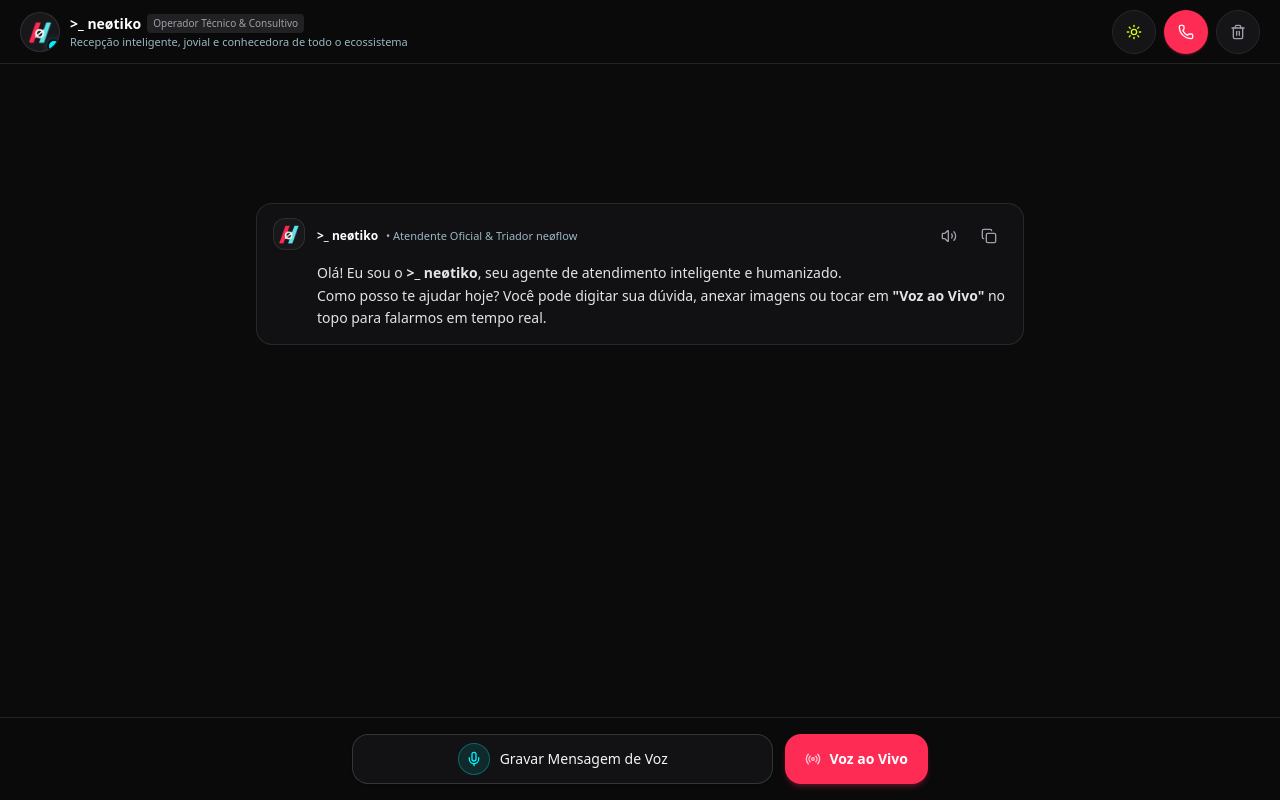
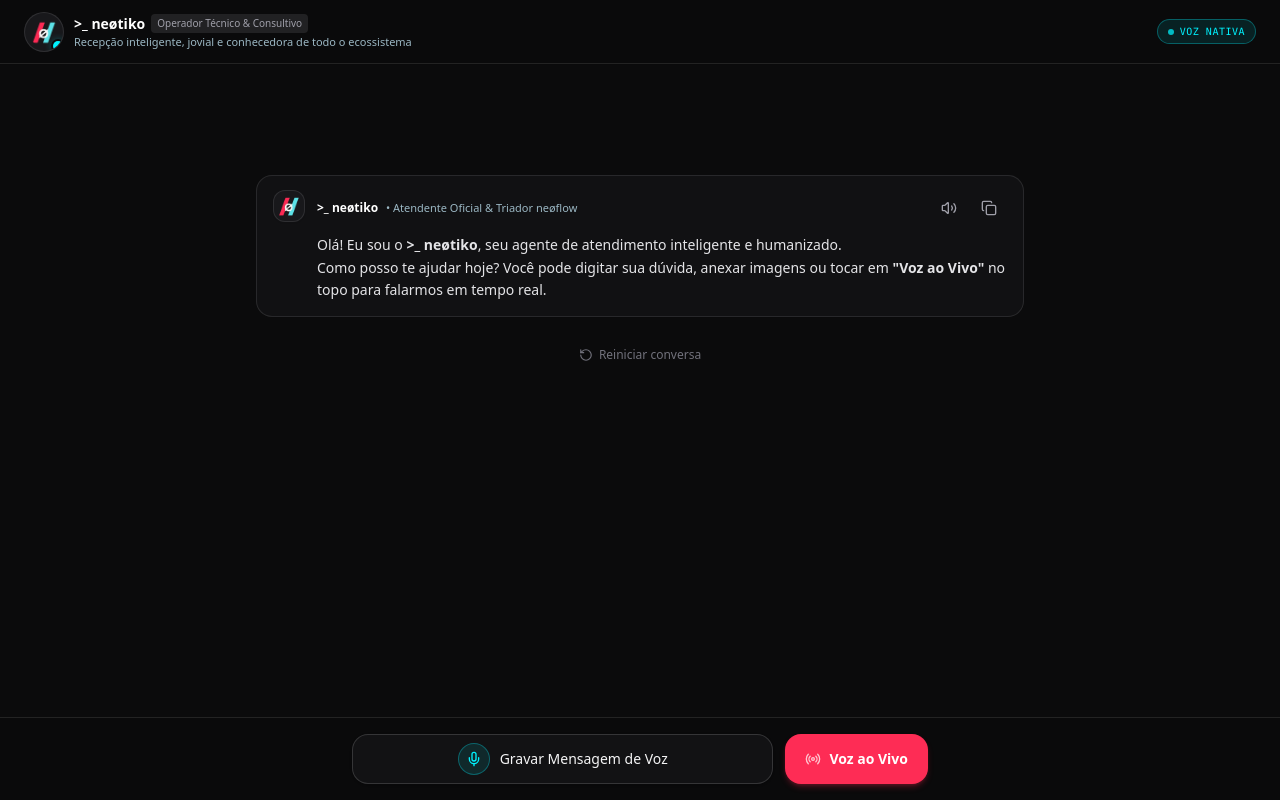
Before and after one commit to nsf-ctory/neo-auti, a React (Vite) app: page / in a window 1280 px wide. Built offline with nearby package versions, Linux system fonts and the light colour scheme.

Commit message:
feat(ui): implement option 3 native voice hero and clean header

```diff
--- a/src/App.tsx
+++ b/src/App.tsx
@@ -1,4 +1,5 @@
 import { useEffect, useRef, useState } from "react";
+import { Phone, RotateCcw } from "lucide-react";
 import { ChatInput } from "./components/ChatInput";
 import { ChatMessage } from "./components/ChatMessage";
 import { Header } from "./components/Header";
@@ -124,14 +125,7 @@ export default function App() {
   };
 
   const handleClearChat = () => {
-    setMessages([
-      {
-        id: `welcome-${Date.now()}`,
-        role: "assistant",
-        content: `Histórico reiniciado. O que gostaria de conversar agora?`,
-        timestamp: Date.now(),
-      },
-    ]);
+    setMessages([]);
   };
 
   const handleStartLiveCall = () => {
@@ -283,15 +277,7 @@ export default function App() {
   return (
     <div className="flex flex-col h-dvh w-full bg-zinc-50 dark:bg-[#0b0b0c] text-zinc-900 dark:text-zinc-100 font-sans antialiased select-auto overflow-hidden transition-colors">
       {/* Sleek Mobile-First Header */}
-      <Header
-        activePersona={activePersona}
-        isEditorOpen={isEditorOpen}
-        onToggleEditor={() => setIsEditorOpen((prev: any) => !prev)}
-        onClearChat={handleClearChat}
-        onStartLiveCall={handleStartLiveCall}
-        theme={theme}
-        onToggleTheme={handleToggleTheme}
-      />
+      <Header activePersona={activePersona} />
 
       {/* Main Content Area */}
       <div className="flex-1 flex relative overflow-hidden">
@@ -301,21 +287,49 @@ export default function App() {
           <div className="flex-1 overflow-y-auto px-3 sm:px-4 py-3 sm:py-4 space-y-3">
             <div className="max-w-3xl mx-auto space-y-3 min-h-[50vh] flex flex-col justify-center">
               {messages.length === 0 && (
-                <div className="flex flex-col items-center justify-center py-10 px-4 text-center space-y-4 select-none my-auto">
-                  <div className="w-16 h-16 rounded-full bg-zinc-100 dark:bg-zinc-900 border border-zinc-200 dark:border-white/10 flex items-center justify-center shadow-lg p-2 overflow-hidden">
-                    <img
-                      src={activePersona.avatar}
-                      alt={activePersona.name}
-                      className="w-full h-full object-contain rounded-full"
-                    />
+                <div className="flex flex-col items-center justify-center py-6 sm:py-10 px-4 text-center select-none my-auto animate-in fade-in zoom-in-95 duration-300">
+                  {/* Halo Visualizer Rings (Siri / Gemini Live pulse) */}
+                  <div className="relative flex items-center justify-center mb-6">
+                    <div className="absolute w-36 h-36 sm:w-44 sm:h-44 rounded-full bg-[#fe2c55]/10 animate-ping opacity-25" />
+                    <div className="absolute w-28 h-28 sm:w-36 sm:h-36 rounded-full bg-gradient-to-tr from-[#fe2c55]/25 via-[#00f2fe]/20 to-[#d7fe09]/15 blur-xl animate-pulse" />
+                    <div className="relative w-24 h-24 sm:w-28 sm:h-28 rounded-full bg-zinc-900 border-2 border-white/10 shadow-[0_0_30px_rgba(254,44,85,0.2)] p-2.5 overflow-hidden flex items-center justify-center ring-2 ring-[#00f2fe]/30">
+                      <img
+                        src={activePersona.avatar}
+                        alt={activePersona.name}
+                        className="w-full h-full object-contain rounded-full drop-shadow-[0_0_12px_rgba(0,242,254,0.3)]"
+                      />
+                    </div>
                   </div>
-                  <div className="space-y-1.5 max-w-sm">
-                    <h2 className="text-sm sm:text-base font-semibold text-zinc-900 dark:text-white">
-                      Atendimento por Voz neøflow
+
+                  {/* Hero Identity & Description */}
+                  <div className="space-y-2 max-w-sm">
+                    <div className="inline-flex items-center gap-1.5 px-2.5 py-1 rounded-full bg-white/[0.04] border border-white/10 text-[10px] font-mono tracking-widest text-[#00f2fe] uppercase">
+                      <span className="w-1.5 h-1.5 rounded-full bg-[#00f2fe] animate-pulse" />
+                      Voz Bidirecional Nativa
+                    </div>
+                    <h2 className="text-xl sm:text-2xl font-bold tracking-tight text-zinc-900 dark:text-white">
+                      Atendimento &gt;_ neøtiko
                     </h2>
-                    <p className="text-xs text-zinc-600 dark:text-[#9bb7c3] leading-relaxed">
-                      Converse diretamente com o <strong>{activePersona.name}</strong> gravando uma mensagem de áudio ou inicie uma <strong>Chamada de Voz ao Vivo</strong> em tempo real.
+                    <p className="text-xs sm:text-sm text-zinc-600 dark:text-[#9bb7c3] leading-relaxed">
+                      Triagem e assessoria oficial TikTok Shop & Creators. Inicie uma chamada ao vivo agora ou envie mensagens gravadas de áudio.
                     </p>
+                  </div>
+
+                  {/* Primary Call Action Button */}
+                  <div className="pt-6 flex flex-col items-center gap-2.5">
+                    <button
+                      type="button"
+                      onClick={handleStartLiveCall}
+                      className="group relative flex items-center gap-3 px-6 py-3.5 rounded-2xl bg-[#fe2c55] hover:bg-[#ff3b5c] text-white font-medium text-sm sm:text-base shadow-[0_8px_30px_rgba(254,44,85,0.35)] hover:shadow-[0_10px_35px_rgba(254,44,85,0.5)] transition-all duration-200 active:scale-95 cursor-pointer"
+                    >
+                      <div className="w-8 h-8 rounded-full bg-white/20 flex items-center justify-center group-hover:scale-110 transition-transform">
+                        <Phone className="w-4 h-4 fill-current text-white animate-pulse" />
+                      </div>
+                      <span className="tracking-tight">Iniciar Chamada ao Vivo</span>
+                    </button>
+                    <span className="text-[11px] font-mono text-zinc-500 dark:text-zinc-400">
+                      ou use o microfone abaixo para gravar áudio
+                    </span>
                   </div>
                 </div>
               )}
@@ -328,6 +342,21 @@ export default function App() {
                 <div className="flex items-center gap-2 text-zinc-600 dark:text-[#9bb7c3] text-xs py-2 px-3">
                   <div className="w-2 h-2 rounded-full bg-[#d7fe09] animate-pulse" />
                   <span>{activePersona.name} está respondendo...</span>
+                </div>
+              )}
+
+              {/* Discreet Conversation Reset Button */}
+              {messages.length > 0 && !isLoading && (
+                <div className="pt-3 pb-1 flex justify-center">
+                  <button
+                    type="button"
+                    onClick={handleClearChat}
+                    className="inline-flex items-center gap-1.5 px-3 py-1.5 rounded-full text-xs text-zinc-500 hover:text-[#fe2c55] hover:bg-zinc-100 dark:hover:bg-white/[0.05] transition-all cursor-pointer"
+                    title="Reiniciar atendimento e limpar histórico"
+                  >
+                    <RotateCcw className="w-3.5 h-3.5" />
+                    <span>Reiniciar conversa</span>
+                  </button>
                 </div>
               )}
 
--- a/src/components/Header.tsx
+++ b/src/components/Header.tsx
@@ -1,29 +1,16 @@
 import { Persona } from '../types';
-import { Trash2, Phone, Moon, Sun } from 'lucide-react';
 
 interface HeaderProps {
   activePersona: Persona;
-  onClearChat: () => void;
-  onStartLiveCall: () => void;
-  theme: 'light' | 'dark';
-  onToggleTheme: () => void;
-  isEditorOpen?: boolean;
-  onToggleEditor?: () => void;
 }
 
-export function Header({
-  activePersona,
-  onClearChat,
-  onStartLiveCall,
-  theme,
-  onToggleTheme,
-}: HeaderProps) {
+export function Header({ activePersona }: HeaderProps) {
   return (
-    <header className="h-14 sm:h-16 border-b border-zinc-200/80 dark:border-white/10 bg-white/95 dark:bg-[#0b0b0c]/95 backdrop-blur-md px-3 sm:px-5 flex items-center justify-between gap-2 shrink-0 z-20 sticky top-0 shadow-2xs transition-colors">
+    <header className="h-14 sm:h-16 border-b border-zinc-200/80 dark:border-white/10 bg-white/95 dark:bg-[#0b0b0c]/95 backdrop-blur-md px-4 sm:px-6 flex items-center justify-between gap-2 shrink-0 z-20 sticky top-0 shadow-2xs transition-colors">
       {/* Active Persona Info */}
       <div className="flex items-center gap-2.5 min-w-0">
         <div
-          className="relative shrink-0 flex items-center justify-center w-10 h-10 rounded-full bg-zinc-100 dark:bg-zinc-900 border border-zinc-200 dark:border-white/10 overflow-hidden select-none"
+          className="relative shrink-0 flex items-center justify-center w-9 h-9 sm:w-10 sm:h-10 rounded-full bg-zinc-100 dark:bg-zinc-900 border border-zinc-200 dark:border-white/10 overflow-hidden select-none"
         >
           {activePersona.avatar && (activePersona.avatar.startsWith('/') || activePersona.avatar.startsWith('http')) ? (
             <img
@@ -50,50 +37,17 @@ export function Header({
             )}
           </div>
           <span className="text-[11px] text-zinc-600 dark:text-[#9bb7c3] truncate leading-tight mt-0.5">
-            {activePersona.tagline || 'Online'}
+            {activePersona.tagline || 'Atendimento Oficial neøflow'}
           </span>
         </div>
       </div>
 
-      {/* Action Controls - Mobile Priority */}
-      <div className="flex items-center gap-1 sm:gap-2 shrink-0">
-        {/* Dark / Light Mode Toggle */}
-        <button
-          id="theme-toggle-btn"
-          type="button"
-          onClick={onToggleTheme}
-          className="min-h-[44px] min-w-[44px] p-2.5 rounded-full border border-zinc-200 dark:border-zinc-800 bg-zinc-50 dark:bg-zinc-900/80 hover:bg-zinc-100 dark:hover:bg-zinc-800 text-zinc-700 dark:text-zinc-300 transition-all flex items-center justify-center active:scale-95"
-          title={theme === 'dark' ? 'Mudar para Tema Claro' : 'Mudar para Tema Escuro (Dark Mode)'}
-        >
-          {theme === 'dark' ? (
-            <Sun className="w-4 h-4 text-[#d7fe09]" />
-          ) : (
-            <Moon className="w-4 h-4 text-zinc-600" />
-          )}
-        </button>
-
-        {/* Call Live Voice Button - Prominent & 44px min touch target */}
-        <button
-          id="header-live-call-btn"
-          type="button"
-          onClick={onStartLiveCall}
-          className="min-h-[44px] min-w-[44px] px-3.5 py-2 rounded-full bg-[#fe2c55] hover:bg-[#e0264b] active:bg-[#c91e41] text-white font-medium text-xs flex items-center justify-center gap-1.5 shadow-sm shadow-[#fe2c55]/25 transition-all active:scale-95"
-          title="Iniciar chamada de voz em tempo real"
-        >
-          <Phone className="w-4 h-4" />
-          <span className="hidden xs:inline">Voz ao Vivo</span>
-        </button>
-
-        {/* Clear Chat (Trash Can Icon) - Direct 44px touch target */}
-        <button
-          id="header-clear-chat-btn"
-          type="button"
-          onClick={onClearChat}
-          className="min-h-[44px] min-w-[44px] p-2.5 rounded-full border border-zinc-200 dark:border-zinc-800 bg-zinc-50 dark:bg-zinc-900/80 hover:bg-[#fe2c55]/10 text-zinc-600 dark:text-zinc-400 hover:text-[#fe2c55] transition-all flex items-center justify-center active:scale-95"
-          title="Apagar conversa (Limpar histórico)"
-        >
-          <Trash2 className="w-4 h-4" />
-        </button>
+      {/* Official Channel Indicator */}
+      <div className="flex items-center gap-2 shrink-0">
+        <span className="inline-flex items-center gap-1.5 text-[10px] font-mono tracking-wider px-2.5 py-1 rounded-full bg-[#00f2fe]/10 border border-[#00f2fe]/30 text-[#00f2fe]">
+          <span className="w-1.5 h-1.5 rounded-full bg-[#00f2fe] animate-pulse" />
+          <span>VOZ NATIVA</span>
+        </span>
       </div>
     </header>
   );
```
